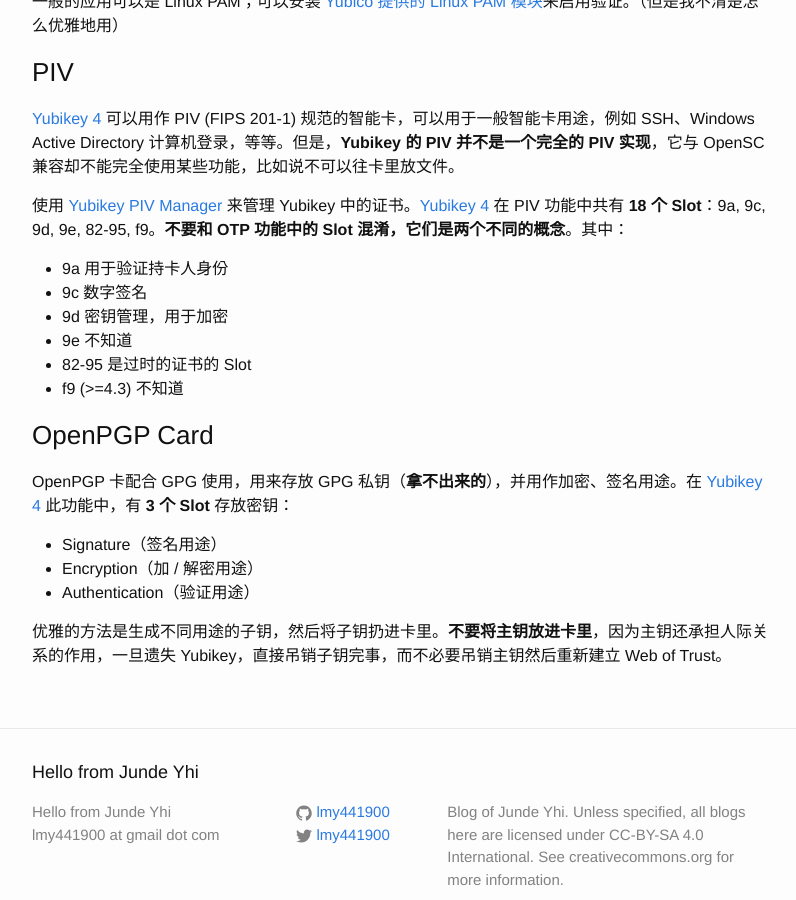
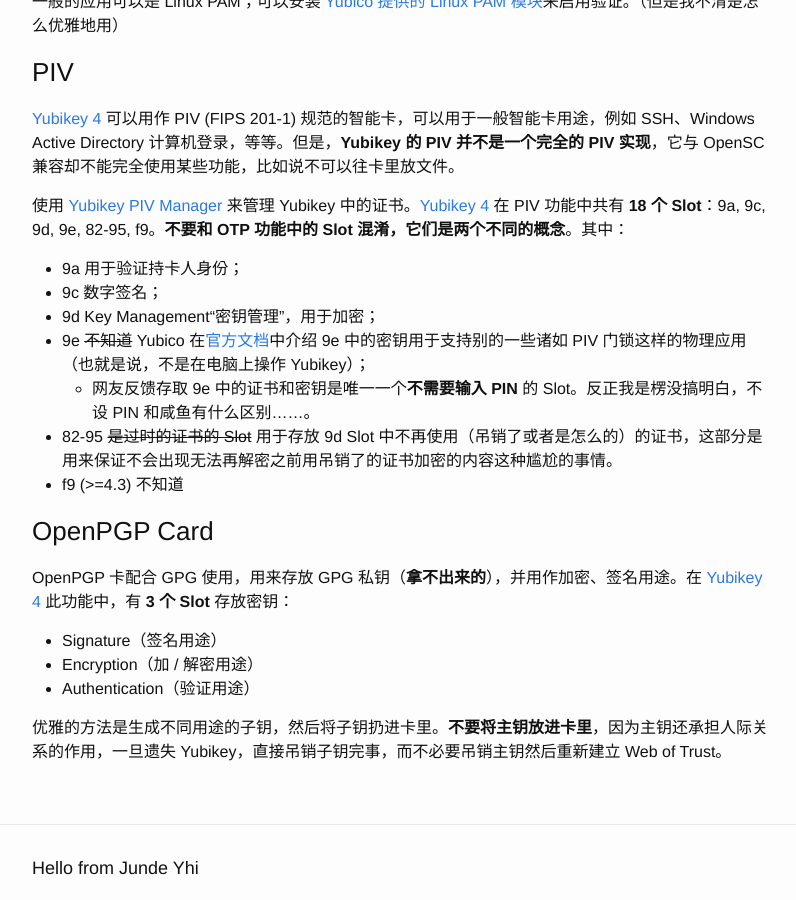
Before and after one commit to lmy441900/lmy441900.github.io, a Jekyll site: the page built from _posts/2016-09-11-about-yubikey-4.md, in a window 1280 px wide and 900 px high, scrolled down 2067 px. Shown: the whole window, without its empty margins (238-1034 px from the left). Built offline with Jekyll 4.4.1, drawn with Linux system fonts in a browser that asks for light colours.

Commit message:
about-yubikey-4: update chapter PIV
With great thanks to Huang Yanru <r1235613@gmail.com>.

Signed-off-by: Junde Yhi <lmy441900@aosc.xyz>

```diff
--- a/_posts/2016-09-11-about-yubikey-4.md
+++ b/_posts/2016-09-11-about-yubikey-4.md
@@ -82,11 +82,12 @@
 
 使用 [Yubikey PIV Manager][ykpiv] 来管理 Yubikey 中的证书。[Yubikey 4][yk] 在 PIV 功能中共有 **18 个 Slot**：9a, 9c, 9d, 9e, 82-95, f9。**不要和 OTP 功能中的 Slot 混淆，它们是两个不同的概念**。其中：
 
-- 9a 用于验证持卡人身份
-- 9c 数字签名
-- 9d 密钥管理，用于加密
-- 9e 不知道
-- 82-95 是过时的证书的 Slot
+- 9a 用于验证持卡人身份；
+- 9c 数字签名；
+- 9d Key Management“密钥管理”，用于加密；
+- 9e ~~不知道~~ Yubico 在[官方文档](https://developers.yubico.com/PIV/Introduction/Certificate_slots.html)中介绍 9e 中的密钥用于支持别的一些诸如 PIV 门锁这样的物理应用（也就是说，不是在电脑上操作 Yubikey）；
+  - 网友反馈存取 9e 中的证书和密钥是唯一一个**不需要输入 PIN** 的 Slot。反正我是楞没搞明白，不设 PIN 和咸鱼有什么区别……。
+- 82-95 ~~是过时的证书的 Slot~~ 用于存放 9d Slot 中不再使用（吊销了或者是怎么的）的证书，这部分是用来保证不会出现无法再解密之前用吊销了的证书加密的内容这种尴尬的事情。
 - f9 (>=4.3) 不知道
 
 ### OpenPGP Card
```
